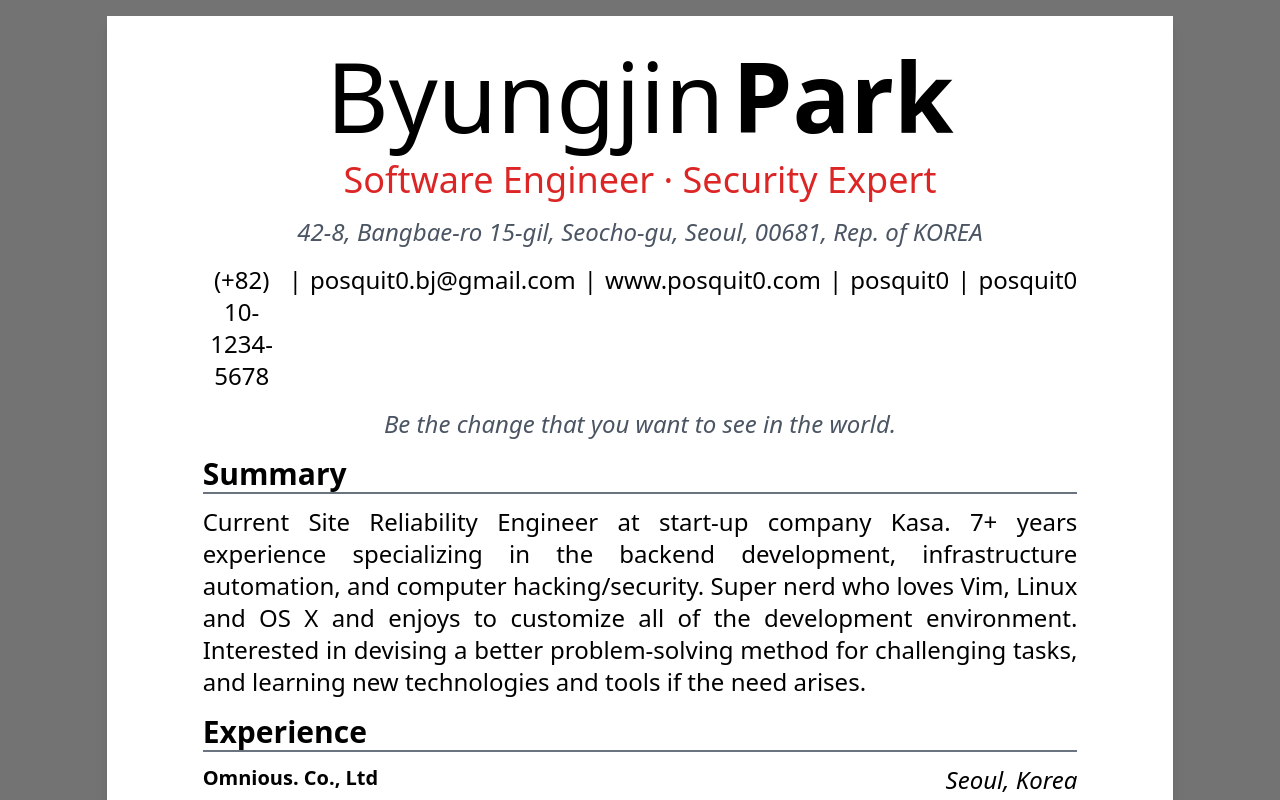
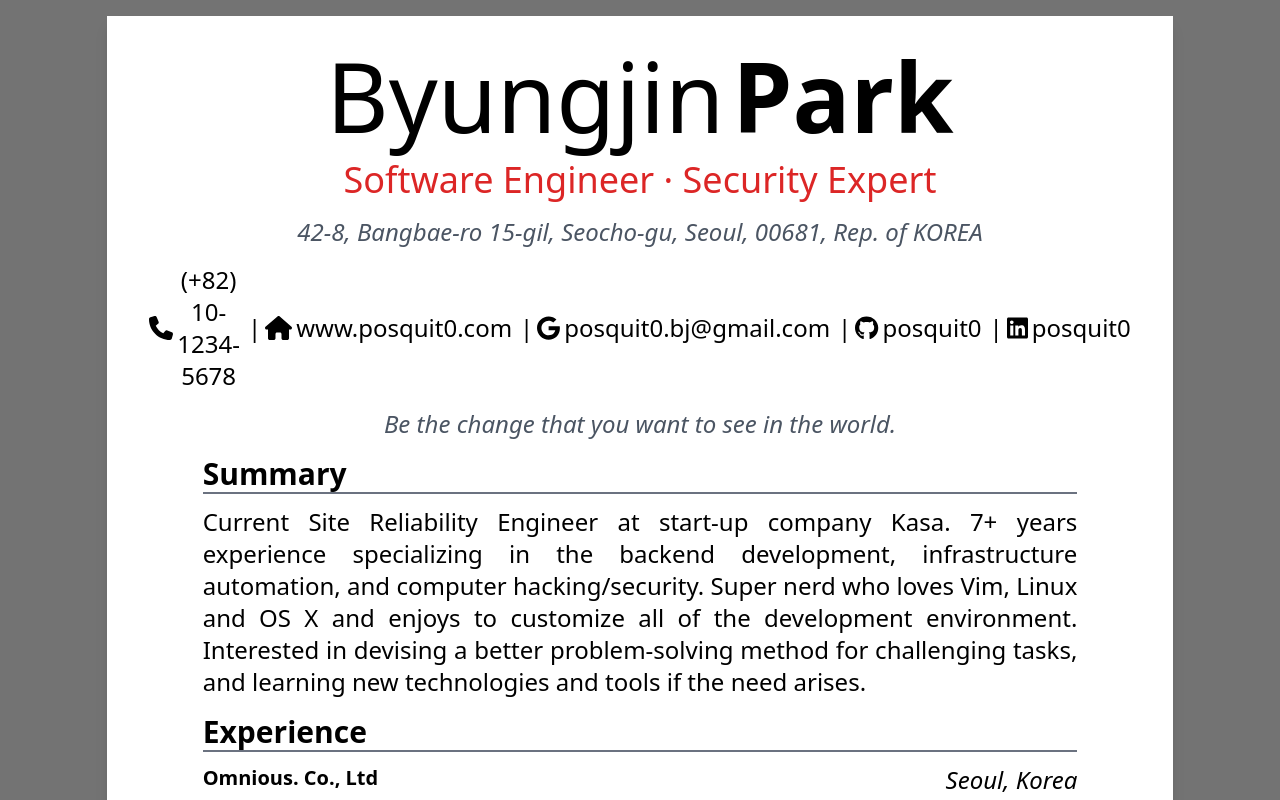
Before and after one commit to k3ii/mscc-cloud-resume-challenge, a Vue app in the folder frontend/: page / in a window 1280 px wide. Shown: the top 800 px of the page. Built offline with nearby package versions, Linux system fonts and the light colour scheme.

Commit message:
feat: add icon in header

```diff
--- a/frontend/package.json
+++ b/frontend/package.json
@@ -13,6 +13,11 @@
     "format": "prettier --write src/"
   },
   "dependencies": {
+    "@fortawesome/fontawesome-svg-core": "^6.5.2",
+    "@fortawesome/free-brands-svg-icons": "^6.5.2",
+    "@fortawesome/free-regular-svg-icons": "^6.5.2",
+    "@fortawesome/free-solid-svg-icons": "^6.5.2",
+    "@fortawesome/vue-fontawesome": "^3.0.8",
     "pinia": "^2.1.7",
     "vue": "^3.4.21"
   },
--- a/frontend/src/main.ts
+++ b/frontend/src/main.ts
@@ -1,11 +1,18 @@
 import './assets/main.css'
+
+import { library } from '@fortawesome/fontawesome-svg-core'
+import { FontAwesomeIcon } from '@fortawesome/vue-fontawesome'
+import { faHouse, faPhone } from '@fortawesome/free-solid-svg-icons'
+import { fab } from '@fortawesome/free-brands-svg-icons'
+
+library.add(faHouse, faPhone, ...Object.values(fab))
 
 import { createApp } from 'vue'
 import { createPinia } from 'pinia'
 import App from './App.vue'
 
 const app = createApp(App)
-
+app.component('font-awesome-icon', FontAwesomeIcon)
 app.use(createPinia())
 
 app.mount('#app')
--- a/frontend/src/sections/ResumeHeader.vue
+++ b/frontend/src/sections/ResumeHeader.vue
@@ -21,17 +21,25 @@ const resumeStore = useResumeStore()
     <p class="italic text-gray-600 text-center">
       {{ resumeStore.getHeader.address }}
     </p>
-    <!-- TODO: change how the social information rendering -->
     <div class="flex space-x-2 flex-col md:flex-row text-center">
-      <p>{{ resumeStore.getHeader.phone }}</p>
-      <span class="hidden md:inline">|</span>
-      <p>{{ resumeStore.getHeader.email }}</p>
-      <span class="hidden md:inline">|</span>
-      <p>{{ resumeStore.getHeader.homepage }}</p>
-      <span class="hidden md:inline">|</span>
-      <p>{{ resumeStore.getHeader.github }}</p>
-      <span class="hidden md:inline">|</span>
-      <p>{{ resumeStore.getHeader.linkedin }}</p>
+      <div v-if="resumeStore.getHeader.phone" class="flex justify-center items-center space-x-1">
+        <font-awesome-icon icon="fa-solid fa-phone" />
+        <p>{{ resumeStore.getHeader.phone }}</p>
+      </div>
+      <div v-if="resumeStore.getHeader.homepage" class="flex justify-center items-center space-x-1">
+        <span class="hidden md:inline">|</span>
+        <font-awesome-icon icon="fa-solid fa-home" />
+        <p>{{ resumeStore.getHeader.homepage }}</p>
+      </div>
+      <!-- For social media links -->
+      <div
+        v-for="item in resumeStore.getHeader.socials"
+        class="flex justify-center items-center space-x-1"
+      >
+        <span class="hidden md:inline">|</span>
+        <font-awesome-icon :icon="['fa-brands', item.name.toLowerCase()]" />
+        <p>{{ item.url }}</p>
+      </div>
     </div>
     <p class="italic text-gray-600 text-center">
       {{ resumeStore.getHeader.quote }}
--- a/frontend/src/stores/resume.ts
+++ b/frontend/src/stores/resume.ts
@@ -2,7 +2,7 @@ import { ref, computed } from 'vue'
 import { defineStore } from 'pinia'
 
 export const useResumeStore = defineStore('resume', () => {
-  const styles= ref({
+  const styles = ref({
     color: '',
     fontFamily: ''
   })
@@ -12,13 +12,17 @@ export const useResumeStore = defineStore('resume', () => {
     title: 'Software Engineer · Security Expert',
     address: '42-8, Bangbae-ro 15-gil, Seocho-gu, Seoul, 00681, Rep. of KOREA',
     phone: '(+82) 10-1234-5678',
-    email: 'posquit0.bj@gmail.com',
     homepage: 'www.posquit0.com',
-    github: 'posquit0',
-    linkedin: 'posquit0',
+    socials: [
+      { name: 'Google', url: 'posquit0.bj@gmail.com' },
+      { name: 'GitHub', url: 'posquit0' },
+      { name: 'LinkedIn', url: 'posquit0' }
+    ],
     quote: 'Be the change that you want to see in the world.'
   })
-  const summary = ref('Current Site Reliability Engineer at start-up company Kasa. 7+ years experience specializing in the backend development, infrastructure automation, and computer hacking/security. Super nerd who loves Vim, Linux and OS X and enjoys to customize all of the development environment. Interested in devising a better problem-solving method for challenging tasks, and learning new technologies and tools if the need arises.')
+  const summary = ref(
+    'Current Site Reliability Engineer at start-up company Kasa. 7+ years experience specializing in the backend development, infrastructure automation, and computer hacking/security. Super nerd who loves Vim, Linux and OS X and enjoys to customize all of the development environment. Interested in devising a better problem-solving method for challenging tasks, and learning new technologies and tools if the need arises.'
+  )
   const experience = ref([
     {
       company: 'Omnious. Co., Ltd',
@@ -45,7 +49,8 @@ export const useResumeStore = defineStore('resume', () => {
         'Built and deployed overall service infrastructure utilizing Docker container, CircleCI, and several AWS stack(Including EC2, ECS, Route 53, S3, CloudFront, RDS, ElastiCache, IAM), focusing on high-availability, fault tolerance, and auto-scaling.',
         'Developed an easy-to-use Payment module which connects to major PG(Payment Gateway) companies in Korea.'
       ]
-    }])
+    }
+  ])
   const honors = ref({
     international: [
       {
@@ -92,7 +97,8 @@ export const useResumeStore = defineStore('resume', () => {
     {
       company: 'DevFest Seoul by Google Developer Group Korea',
       location: 'Seoul, S.Korea',
-      title:'Presenter for Hosting Web Application for Free utilizing GitHub, Netlify and CloudFlare',
+      title:
+        'Presenter for Hosting Web Application for Free utilizing GitHub, Netlify and CloudFlare',
       startDate: 'Jun. 2017',
       endDate: 'May. 2018',
       responsibilities: [
@@ -135,51 +141,53 @@ export const useResumeStore = defineStore('resume', () => {
       event: '1st POSTECH Hackathon',
       date: '2013',
       location: 'Seoul, S.Korea'
+    }
+  ])
+  const skills = ref([
+    {
+      key: 'Cloudfvfdvfdvfvfdvfdvfdvfdvdfvfdvfdvfdvdfvdfvfddfcdfcdcdcdcdcdcdcdcddcdcdcdcdcdcdcddc',
+      value: 'Amazon Web Services, Google Cloud Platform, Microsoft Azure'
     },
-    ]
-  )
-  const skills = ref([
-    { key: 'Cloudfvfdvfdvfvfdvfdvfdvfdvdfvfdvfdvfdvdfvdfvfddfcdfcdcdcdcdcdcdcdcddcdcdcdcdcdcdcddc', value: 'Amazon Web Services, Google Cloud Platform, Microsoft Azure' },
     { key: 'Backend', value: 'Python/Django, Node.js/Express, Golang, Ruby on Rails' },
     { key: 'Frontend', value: 'React, Angular, Vue, jQuery' },
     { key: 'Database', value: 'MySQL, PostgreSQL, MongoDB, Redis, Cassandra' },
     { key: 'DevOps', value: 'Linux, Nginx, Docker, Ansible, Terraform, Jenkins' },
     { key: 'Security', value: 'Information Security, Hacking, Penetration Testing' },
-    { key: 'Others', value: 'Vim, Git, JIRA, Bitbucket, Slack, Trello, Asana' },
+    { key: 'Others', value: 'Vim, Git, JIRA, Bitbucket, Slack, Trello, Asana' }
   ])
 
   const education = ref([
     {
       company: 'POSTECH (Pohang University of Science and Technology)',
       location: 'Pohang, S.Korea',
-      title:'B.S. iN COMPUTER SCiENCE AND ENGiNEERiNG',
+      title: 'B.S. iN COMPUTER SCiENCE AND ENGiNEERiNG',
       startDate: 'Mar. 2010',
       endDate: 'Aug. 2017',
       responsibilities: [
-        'Got a Chun Shin‑Il Scholarship which is given to promising students in CSE Dept.',
+        'Got a Chun Shin‑Il Scholarship which is given to promising students in CSE Dept.'
       ]
-    },
+    }
   ])
-  const extracurricular  = ref([
+  const extracurricular = ref([
     {
-      company: 'PoApper (Developers\' Network of POSTECH)',
+      company: "PoApper (Developers' Network of POSTECH)",
       location: 'Pohang, S.Korea',
-      title:'Core Member & President at 2013',
+      title: 'Core Member & President at 2013',
       startDate: 'Jun. 2010',
       endDate: 'Jun. 2017',
       responsibilities: [
         'Reformed the society focusing on software engineering and building network on and off campus.',
-        'Proposed various marketing and network activities to raise awareness.',
+        'Proposed various marketing and network activities to raise awareness.'
       ]
     },
     {
       company: 'PLUS (Laboratory for UNIX Security in POSTECH)',
       location: 'Pohang, S.Korea',
-      title:'Member',
+      title: 'Member',
       startDate: 'Sep. 2010',
       endDate: 'Oct. 2011',
       responsibilities: [
-        'Gained expertise in hacking \& security areas, especially about internal of operating system based on UNIX and several exploit techniques.',
+        'Gained expertise in hacking & security areas, especially about internal of operating system based on UNIX and several exploit techniques.',
         'Participated on several hacking competition and won a good award.',
         'Conducted periodic security checks on overall IT system as a member of POSTECH CERT.',
         'Conducted penetration testing commissioned by national agency and corporation.'
@@ -210,6 +218,6 @@ export const useResumeStore = defineStore('resume', () => {
     getCommittees,
     getSkills,
     getEducation,
-    getExtracurricular,
+    getExtracurricular
   }
 })
```
Also changed, not shown: 1 other file (tests, documents, lock files or other folders). Lines whose indentation alone changed are shown as unchanged.
